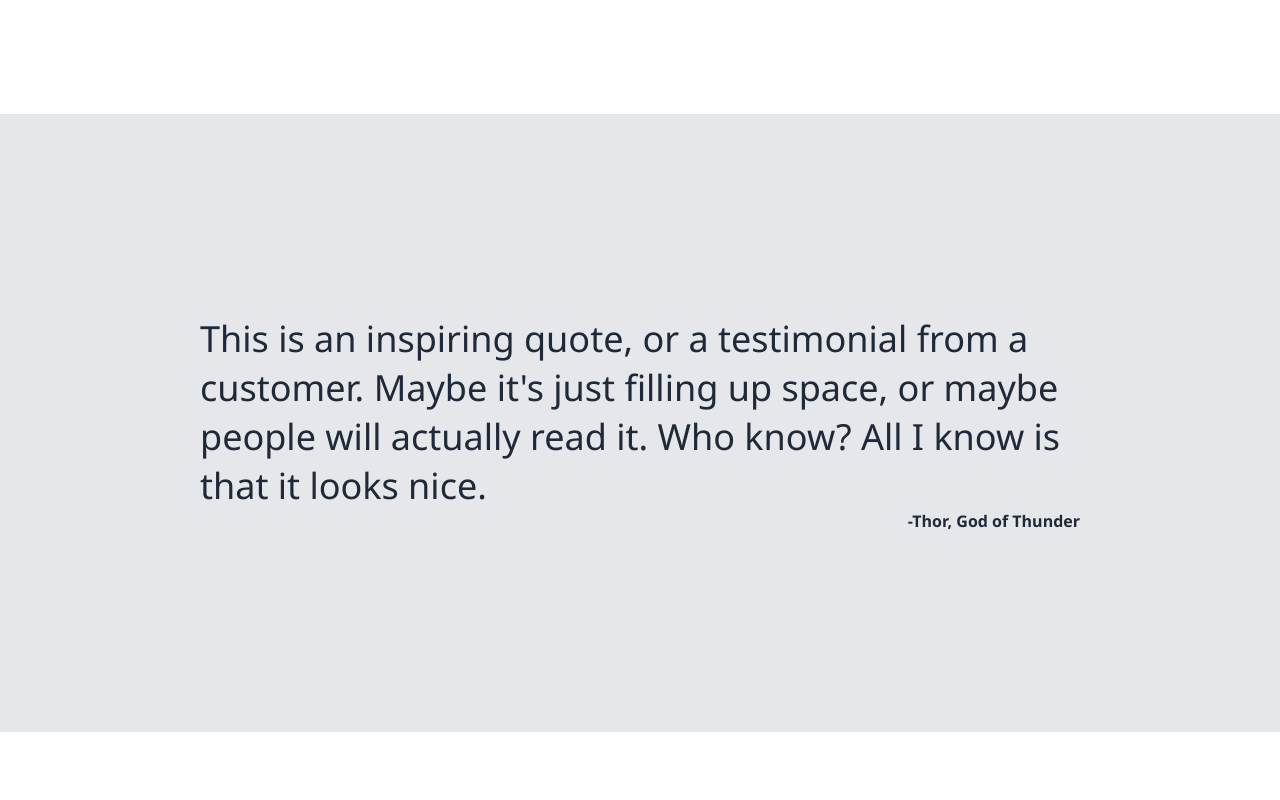
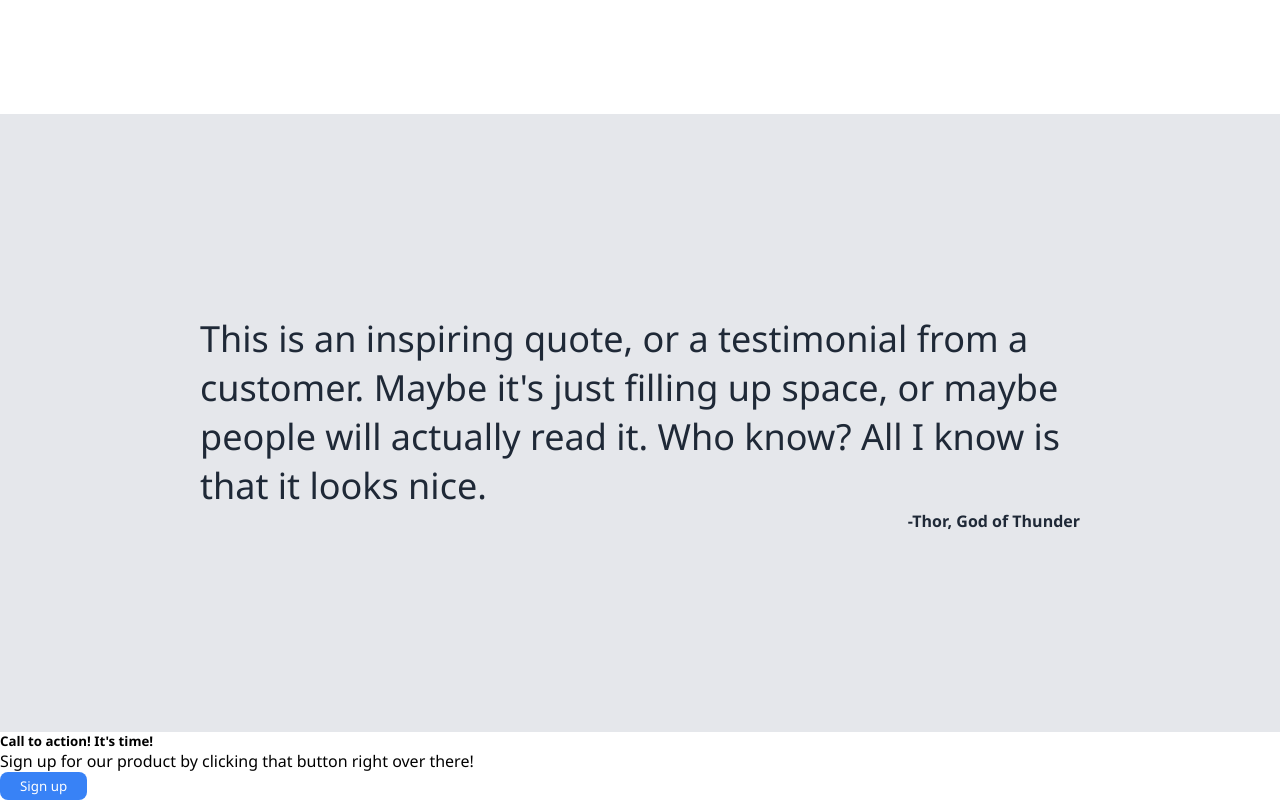
Before and after one commit to Abdulahi2003/landing-page, a plain HTML site: page index.html in a window 1280 px wide. Shown: the part 803-1603 px from the top of the page. Before the commit the page ends 1535 px from the top, so only its background shows below. Drawn offline with Linux system fonts and the light colour scheme.

Commit message:
Add html for section 4

```diff
--- a/index.html
+++ b/index.html
@@ -60,5 +60,20 @@
         </p>
         <span class="author">-Thor, God of Thunder</span>
     </div>
+    <div class="s4">
+        <div class="calltoaction">
+            <div>
+               <h5>
+                Call to action! It's time!
+               </h5>
+               <span>
+                Sign up for our product by clicking that button right over there!
+               </span>
+            </div>
+            <button>
+                Sign up
+            </button>
+        </div>
+    </div>
 </body>
 </html>
```
